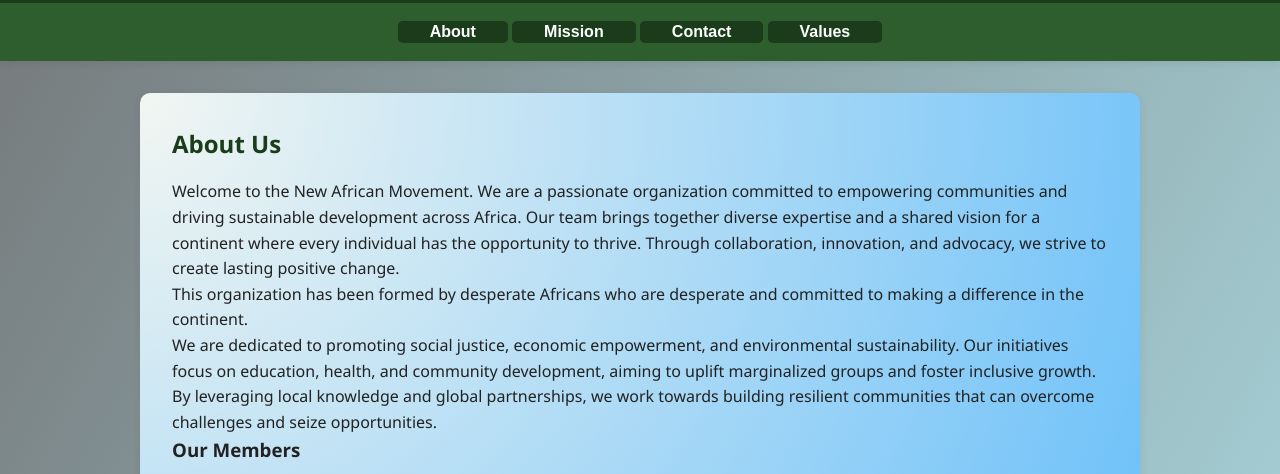
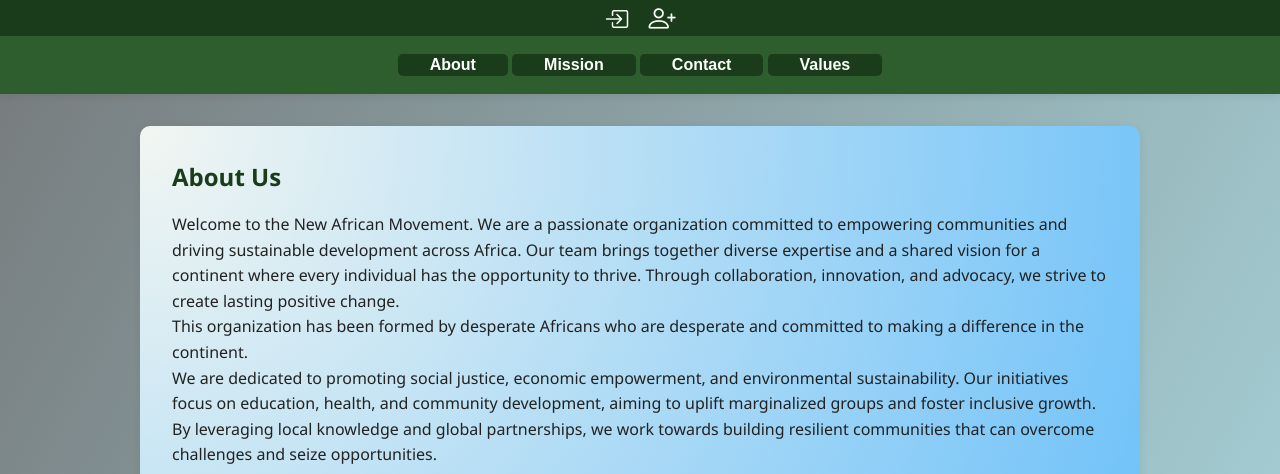
Before and after one commit to Zoaby3/newafricanmovement, a plain HTML site: page index.html in a window 1280 px wide. Shown: the part 313-787 px from the top of the page. Drawn offline with nearby package versions, Linux system fonts and the light colour scheme.

Commit message:
{commit_message}

```diff
--- a/index.html
+++ b/index.html
@@ -117,7 +117,7 @@
             <a href="https://www.facebook.com/profile.php?id=61550843540583"><i class="bi bi-facebook"></i></a>
             <a href="https://x.com/NAfricaM"><i class="bi bi-twitter-x"></i></a>
             <a href="https://www.instagram.com/newafricamovement?igsh=YzljYTk1ODg3Zg=="><i class="bi bi-instagram"></i></a>
-            <a href="https://chat.whatsapp.com/IZh7Q4bzhGH365OhUk7nVz"><i class="bi bi-whatsapp"></i></a>
+            <a href="https://chat.whatsapp.com/KPa5RMG1zWiBvJWVQZLr8X?mode=ac_t"><i class="bi bi-whatsapp"></i></a>
             <a href="https://www.tiktok.com/@new_africa_movement?is_from_webapp=1&sender_device=pc"><i class="bi bi-tiktok"></i></a>
             <a href="mailto:info@newafricanmovement.org"><i class="bi bi-envelope"></i></a>
         </div>
--- a/style.css
+++ b/style.css
@@ -229,11 +229,6 @@ i:hover {
 }
 /* Login & Register links // found only in the index.html page */
 .auth-links {
-    position: absolute;
-    top: 17rem;
-    right: 2rem;
-    display: flex;
-    gap: 1.5px;
     align-items: center;
 }
 .auth-link{
```
